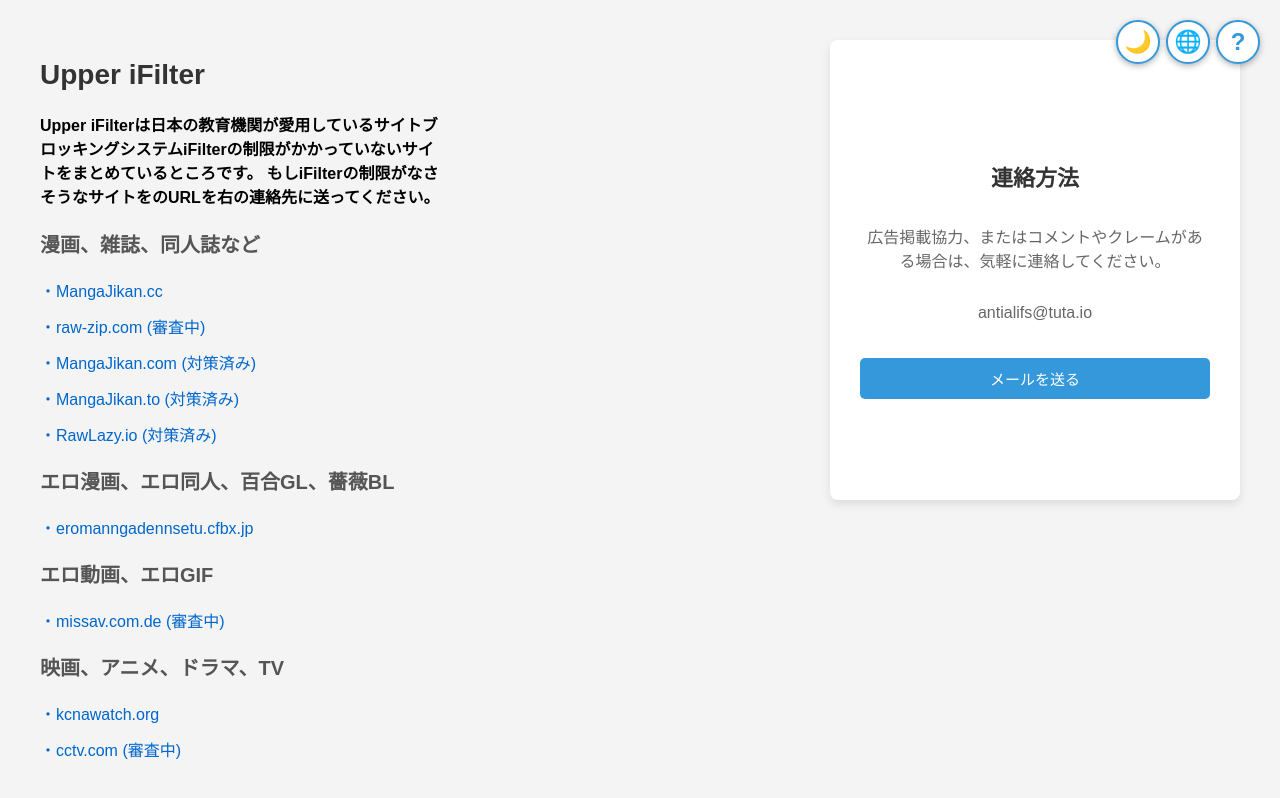
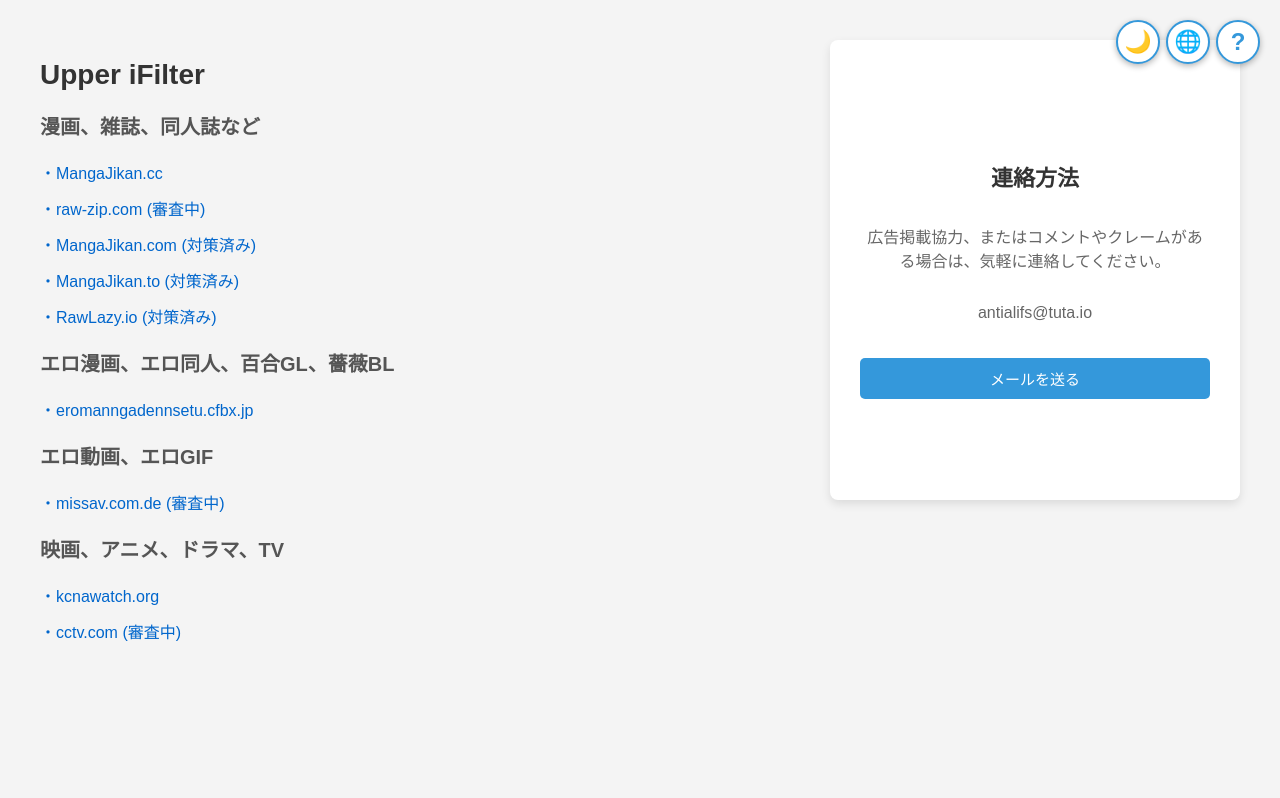
Before and after one commit to MangaAst/mangaast.github.io, a plain HTML site: page upper.html in a window 1280 px wide. Drawn offline with Linux system fonts and the light colour scheme.

Commit message:
Update upper.html

```diff
--- a/upper.html
+++ b/upper.html
@@ -94,8 +94,6 @@
     <!-- 左側リンクセクション -->
     <div class="link-section">
         <h1>Upper iFilter</h1>
-        <h4>Upper iFilterは日本の教育機関が愛用しているサイトブロッキングシステムiFilterの制限がかかっていないサイトをまとめているところです。
-            もしiFilterの制限がなさそうなサイトをのURLを右の連絡先に送ってください。</h4>
         <h3>漫画、雑誌、同人誌など</h3>
         <a href="/mangajikan.cc.html">・MangaJikan.cc</a>
         <a href="/raw-zip.com.html">・raw-zip.com (審査中)</a>
```
